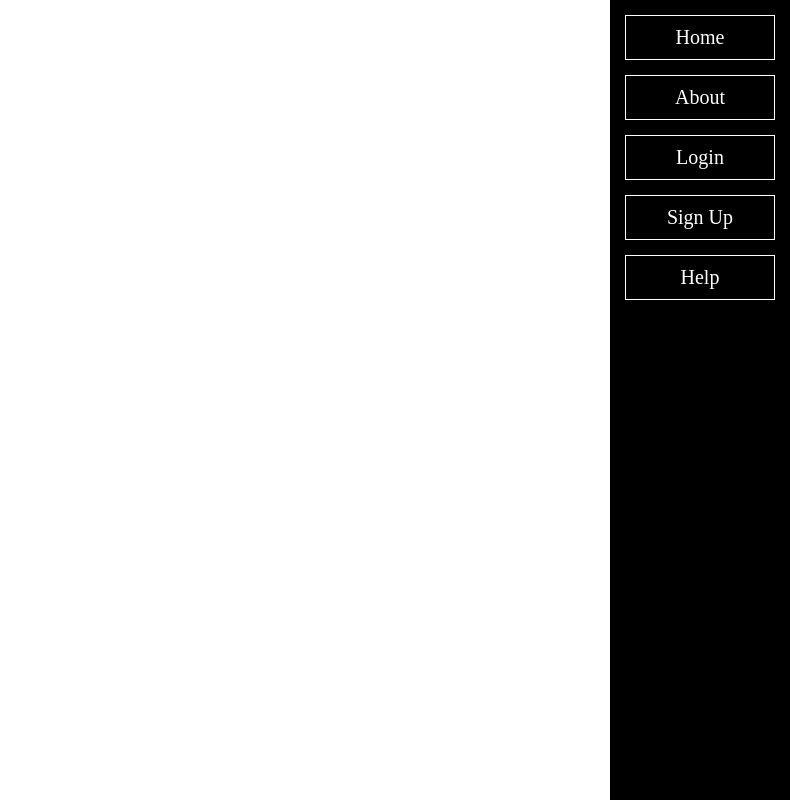
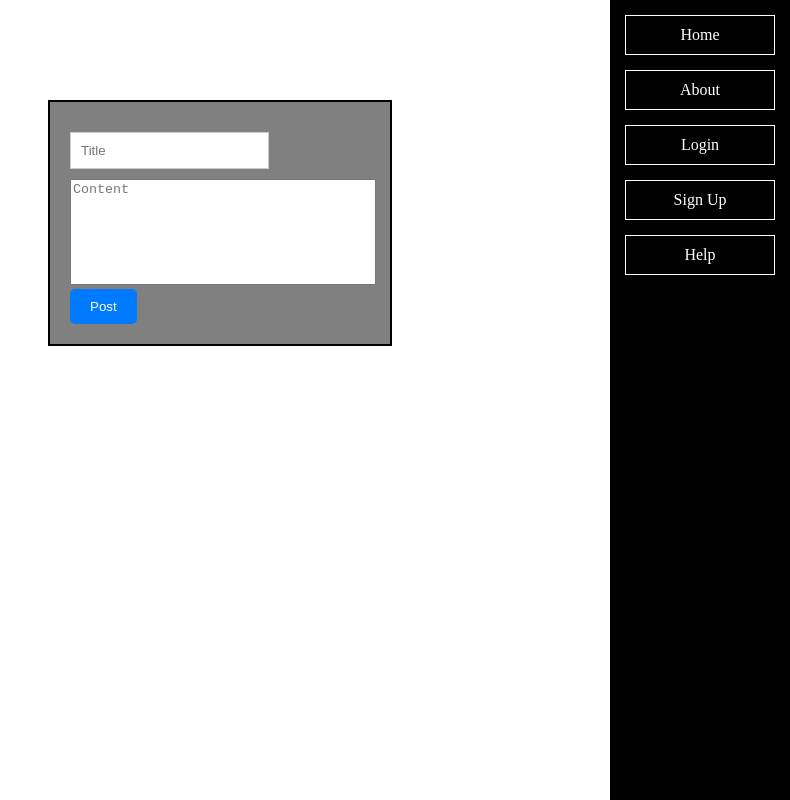
Before and after one commit to nguyengiang2000/Portfolio-Webpage, a React (Vite) app in the folder react-app/: page /newpost in a window 1280 px wide. Shown: the whole page, without its empty margins (490-1280 px from the left). Built offline with nearby package versions, Linux system fonts and the light colour scheme.

Commit message:
updated DB connection

```diff
--- a/react-app/src/App.jsx
+++ b/react-app/src/App.jsx
@@ -1,17 +1,28 @@
-import React from 'react';
+import React, { useState, useEffect } from 'react';
+import { BrowserRouter as Router, Routes, Route } from 'react-router-dom';
 import Nav from './components/nav';
 import Home from './components/home';
 import About from './components/about';
-
-import { BrowserRouter as Router, Routes, Route } from 'react-router-dom';
+import Login from './components/login';
+import Signup from './components/signup';
+import Help from './components/help';
+import NewPost from './components/newPost';
+import { getDatabase, ref, push, set} from "firebase/database";
+import app from "./firebase";
 
 function App() {
+  const [isLogin, setisLogin] = useState(false);
+
   return (
     <Router>
-      <Nav />
+      <Nav isLogin={isLogin} setisLogin={setisLogin} />
       <Routes>
         <Route path="/" element={<Home />} />
         <Route path="/about" element={<About />} />
+        <Route path="/login" element={<Login setisLogin={setisLogin} />} />
+        <Route path="/signup" element={ <Signup />}/>
+        <Route path="/help" element={<Help/>}/>
+        <Route path="/newpost" element={ <NewPost/>}/>
       </Routes>
     </Router>
   );
--- /dev/null
+++ b/react-app/src/components/help.jsx
@@ -0,0 +1,9 @@
+function helpPage(){
+    return(
+        <>
+         <h2>Help Page</h2>
+         <p>Help information goes here.</p>
+        </>
+    )
+}
+export default helpPage
--- a/react-app/src/components/home.jsx
+++ b/react-app/src/components/home.jsx
@@ -1,8 +1,40 @@
-function home(){
-    return(
-        <>
-        <h1>Welcome to The Forum</h1>
-        </>
-    )
+import React, { useState, useEffect } from 'react';
+import { getDatabase, ref, get } from "firebase/database";
+import app from "../firebase";
+import './newPost.css';
+
+function home() {
+  const [posts, setPosts] = useState([]);
+
+  useEffect(() => {
+    const fetchData = async () => {
+      const db = getDatabase(app);
+      const dbRef = ref(db, "/posts");
+      const snapshot = await get(dbRef);
+      if (snapshot.exists()) {
+        setPosts(Object.values(snapshot.val()));
+      } else {
+        alert("Error fetching posts");
+      }
+    };
+
+    fetchData();
+  }, []);
+
+  return (
+    <>
+      <h1>Welcome to The Forum</h1>
+      <div className="postCards">
+        {posts.map((post, index) => (
+          <div key={index} className="postCard">
+            <h3>{post.title}</h3>
+            <h5>Posted on {post.date}</h5>
+            <p>{post.content}</p>
+          </div>
+        ))}
+      </div>
+    </>
+  );
 }
-export default home
+
+export default home;
--- /dev/null
+++ b/react-app/src/components/login.jsx
@@ -0,0 +1,39 @@
+
+import './loginPanel.css'
+import React, { useRef } from 'react';
+import { useNavigate } from 'react-router-dom';
+
+function Login({ setisLogin }) {
+  const usernameRef = useRef(null);
+  const passwordRef = useRef(null);
+  const navigate = useNavigate();
+
+  const handleLoginClick = () => {
+    console.log("Username:", usernameRef.current.value);
+    console.log("Password:", passwordRef.current.value);
+    setisLogin(true);
+    navigate('/');
+  };
+
+  return (
+    <>
+    <div className = "loginPanel">
+      <h2>Login Page</h2>
+      <input
+        ref={usernameRef}
+        type="text"
+        placeholder="Username"
+      />
+      <input
+        ref={passwordRef}
+        type="password"
+        placeholder="Password"
+      />
+      <button onClick={handleLoginClick}>Login</button>
+      </div>
+    </>
+
+  );
+}
+
+export default Login;
--- /dev/null
+++ b/react-app/src/components/loginPanel.css
@@ -0,0 +1,10 @@
+.loginPanel{
+    display: flex;
+    flex-direction: column;
+    border: black 2px solid;
+    padding: 50px;
+    margin-left: 530px;
+    margin-top: 100px;
+    width: fit-content;
+    gap: 10px;
+}
--- a/react-app/src/components/nav.css
+++ b/react-app/src/components/nav.css
@@ -1,26 +1,21 @@
-/* File: Nav.css */
 .divBar {
     background-color: black;
     color: white;
-    width: 150px; /* Adjust width as needed */
-    height: 100vh; /* Full viewport height */
+    width: 150px;
+    height: 100vh;
     padding: 15px;
-    position: fixed; /* Fixed to the left side */
+    position: fixed;
     top: 0;
     right: 0;
 }
 
-.divBar ul {
-    list-style: none;
-    padding: 0;
-    margin: 0;
+.divBar nav {
     display: flex;
-    flex-direction: column; /* Make the links stack vertically */
-    gap: 15px; /* Add space between links */
-    font-size: 15pt;
+    flex-direction: column;
+    gap: 15px;
 }
 
-.divBar ul li a {
+.divBar a {
     color: white;
     text-decoration: none;
     padding: 10px;
@@ -29,7 +24,21 @@
     border: white 1px solid;
 }
 
-.divBar ul li a:hover {
+.divBar a:hover {
+    background-color: white;
+    color: black;
+    }
+
+.navButton {
+    color: white;
+    background: none;
+    border: white 1px solid;
+    padding: 10px;
+    display: block;
+    text-align: center;
+    cursor: pointer;
+}
+
+.navButton:hover {
     background-color: gray;
-    border-radius: 5px; /* Optional: rounded corners on hover */
 }
--- a/react-app/src/components/nav.jsx
+++ b/react-app/src/components/nav.jsx
@@ -1,18 +1,39 @@
-import './nav.css'
-function nav(){
-    return(
-        <>
-        <div className = "divBar">
-        <ul>
-        <li><a href="#">Home</a></li>
-        <li><a href="#">About</a></li>
-        <li><a href="#">Login</a></li>
-        <li><a href="#">Sign Up</a></li>
-        <li><a href="#">Help</a></li>
-        </ul>
-        </div>
+import React from 'react';
+import { Link, useNavigate } from 'react-router-dom';
+import './nav.css';
 
-        </>
-    )
+function Nav({ isLogin, setisLogin }) {
+  const navigate = useNavigate();
+
+  const handleLogout = () => {
+    setisLogin(false);
+    navigate('/');
+  };
+
+  const handleAddPost = () =>{
+    navigate('/newpost');
+  };
+
+  return (
+    <div className="divBar">
+      <nav>
+        <Link to="/">Home</Link>
+        <Link to="/about">About</Link>
+        {isLogin ? (
+            <>
+          <button onClick={handleAddPost} className="navButton">Create New Post</button>
+          <button onClick={handleLogout} className="navButton">Logout</button>
+          </>
+        ) : (
+          <>
+            <Link to="/login">Login</Link>
+            <Link to="/signup">Sign Up</Link>
+          </>
+        )}
+        <Link to="/help">Help</Link>
+      </nav>
+    </div>
+  );
 }
-export default nav
+
+export default Nav;
--- /dev/null
+++ b/react-app/src/components/newPost.css
@@ -0,0 +1,99 @@
+/* Container for the New Post Form */
+.postDiv {
+    display: flex;
+    flex-direction: column;
+    border: 2px solid black;
+    padding: 20px;
+    margin-top: 100px;
+    margin-left: 530px;
+    width: 300px;
+    gap: 10px;
+    background-color: grey;
+  }
+
+  /* Styling for the input field */
+  .postDiv input[type="text"] {
+    padding: 10px;
+    margin: 10px auto;
+    width: fit-content;
+    border: 1px solid #ccc;
+  }
+
+  /* Styling for the textarea field */
+  .postDiv textarea {
+    width: 100%;
+    resize: none;
+    height: 100px;
+  }
+
+  /* Styling for the button */
+  .postDiv button {
+    padding: 10px 20px;
+    background-color: #007bff;
+    color: white;
+    border: none;
+    border-radius: 5px;
+    cursor: pointer;
+    transition: background-color 0.3s ease;
+  }
+
+  .postDiv button:hover {
+    background-color: #0056b3;
+  }
+
+  /* Styles for the Post Cards */
+  .postCards {
+    display: flex;
+    flex-direction: column;
+    gap: 20px;
+    margin-top: 50px;
+    margin-left: 150px;
+    width: 1000px;
+    height: 300vh;
+  }
+
+  .postCard {
+    background-color: white;
+    border-radius: 10px;
+    box-shadow: 0 4px 8px rgba(0, 0, 0, 0.1);
+    padding: 20px;
+    display: flex;
+    flex-direction: column;
+    justify-content: space-between;
+    transition: transform 0.3s ease, box-shadow 0.3s ease;
+  }
+
+  .postCard:hover {
+    transform: translateY(-5px);
+    box-shadow: 0 6px 12px rgba(0, 0, 0, 0.2);
+  }
+
+  .postCard h3 {
+    font-size: 1.6rem;
+    font-weight: bold;
+    margin-bottom: 10px;
+  }
+
+  .postCard h5 {
+    font-size: 1rem;
+    font-weight: bold;
+    margin-bottom: 10px;
+  }
+
+  .postCard p {
+    font-size: 1.2rem;
+    color: #333;
+    line-height: 1.5;
+    text-overflow: ellipsis;
+  }
+
+  @media (max-width: 768px) {
+    .postCards {
+      margin-left: 20px;
+      width: 100%;
+    }
+
+    .postCard {
+      width: 100%;
+    }
+  }
--- /dev/null
+++ b/react-app/src/components/newPost.jsx
@@ -0,0 +1,56 @@
+import React, { useState } from 'react';
+import { getDatabase, ref, push, set } from "firebase/database";
+import app from "../firebase";
+import './newPost.css';
+
+function NewPost() {
+  const [title, setTitle] = useState("");
+  const [content, setContent] = useState("");
+  const [date, setDate] = useState(new Date().toISOString().slice(0, 10));
+
+  const addNewPost = async (e) => {
+    e.preventDefault(); // Prevent the default form submission behavior
+
+    const db = getDatabase(app);
+    const newDocRef = push(ref(db, "posts"));
+    setDate(new Date().toISOString().slice(0, 10));
+
+    try {
+      await set(newDocRef, {
+        title: title,
+        content: content,
+        date: date
+      });
+      alert("Post successfully created!");
+    } catch (error) {
+      alert("Error: " + error.message);
+    }
+    setTitle("");
+    setContent("");
+  };
+
+  return (
+    <div className='postDiv'>
+      <form onSubmit={addNewPost}>
+        <input
+          type='text'
+          name='title'
+          placeholder='Title'
+          value={title}
+          onChange={(e) => setTitle(e.target.value)}
+          required
+        />
+        <textarea
+          name='content'
+          placeholder='Content'
+          value={content}
+          onChange={(e) => setContent(e.target.value)}
+          required
+        />
+        <button type="submit">Post</button>
+      </form>
+    </div>
+  );
+}
+
+export default NewPost;
--- /dev/null
+++ b/react-app/src/components/signup.jsx
@@ -0,0 +1,9 @@
+function signup(){
+    return(
+        <>
+         <h2>Sign Up Page</h2>
+         <p>Sign UP </p>
+        </>
+    )
+}
+export default signup
--- /dev/null
+++ b/react-app/src/firebase.js
@@ -0,0 +1,17 @@
+import { initializeApp } from "firebase/app";
+import { getAnalytics } from "firebase/analytics";
+
+const firebaseConfig = {
+  apiKey: "AIzaSyCHpOHFCTqo-F1P7opcGBhg5PLMTjY3XMo",
+  authDomain: "cp4-db.firebaseapp.com",
+  projectId: "cp4-db",
+  storageBucket: "cp4-db.firebasestorage.app",
+  messagingSenderId: "783661946368",
+  appId: "1:783661946368:web:3d476889f285944d526ae5",
+  measurementId: "G-X8T6WVTGGQ"
+};
+
+const app = initializeApp(firebaseConfig);
+const analytics = getAnalytics(app);
+
+export default app;
```
